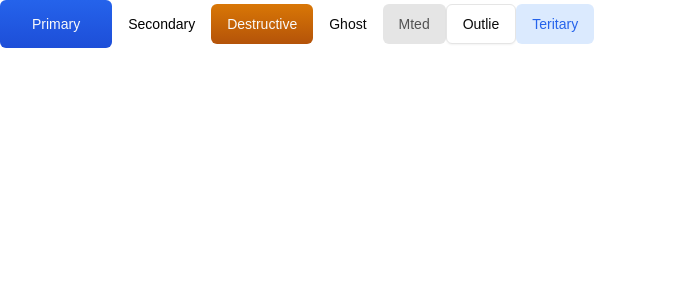
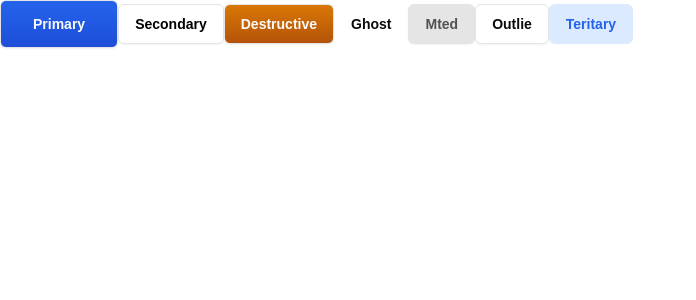
Before and after one commit to pepbritisnasetiawan/jira-clone, a Next.js app: page / in a window 1280 px wide. Shown: the top 300 px of the page, without its empty margins (0-696 px from the left). Built offline with nearby package versions, Linux system fonts and the light colour scheme.

Commit message:
modify: buttonVariants cva

```diff
--- a/src/components/ui/button.tsx
+++ b/src/components/ui/button.tsx
@@ -5,7 +5,7 @@
 import { cn } from "@/lib/utils"
 
 const buttonVariants = cva(
-  "inline-flex items-center justify-center gap-2 whitespace-nowrap rounded-md text-sm font-medium transition-colors focus-visible:outline-none focus-visible:ring-1 focus-visible:ring-ring disabled:pointer-events-none disabled:opacity-50 [&_svg]:pointer-events-none [&_svg]:size-4 [&_svg]:shrink-0",
+  "inline-flex items-center justify-center gap-2 whitespace-nowrap rounded-md text-sm font-semibold transition-colors focus-visible:outline-none focus-visible:ring-1 focus-visible:ring-ring disabled:pointer-events-none disabled:bg-neutral-100 disabled:from-neutral-100 diasabled:to-neutral-100 disabled:text-neutral-300 border border-neutral-200 shadow-sm [&_svg]:pointer-events-none [&_svg]:size-4 [&_svg]:shrink-0",
   {
     variants: {
       variant: {
```
